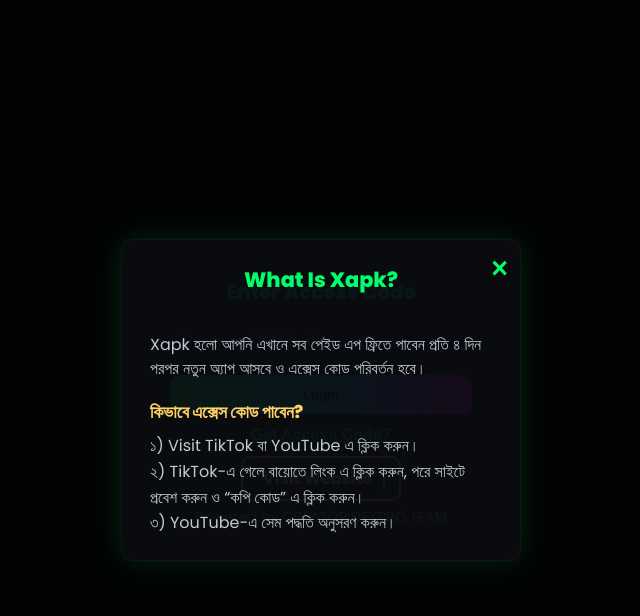
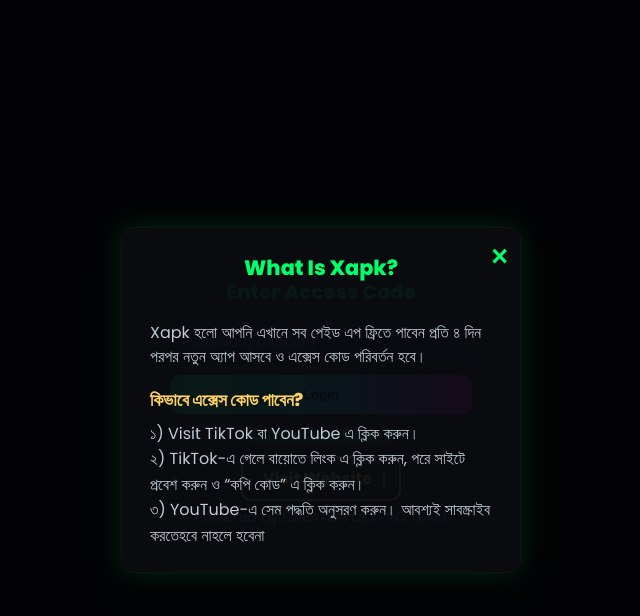
Before and after one commit to dexproteam/Xapk, a plain HTML site: page index.html in a window 1280 px wide. Both pictures are taken after a click on the button "Get Access Code?". Shown: the whole page, without its empty margins (319-959 px from the left). Drawn offline with Linux system fonts and the light colour scheme.

Commit message:
Update index.html

```diff
--- a/index.html
+++ b/index.html
@@ -334,7 +334,8 @@
       <p class="popup-text" style="white-space:normal;line-height:1.6">
 ১) Visit TikTok বা YouTube এ ক্লিক করুন।<br />
 ২) TikTok-এ গেলে বায়োতে লিংক এ ক্লিক করুন, পরে সাইটে প্রবেশ করুন ও “কপি কোড” এ ক্লিক করুন।<br />
-৩) YouTube-এ সেম পদ্ধতি অনুসরণ করুন।<br />
+৩) YouTube-এ সেম পদ্ধতি অনুসরণ করুন।
+        আবশ্যই সাবস্ক্রাইব করতেহবে নাহলে হবেনা<br />
       </p>
     </div>
   </div>
```
